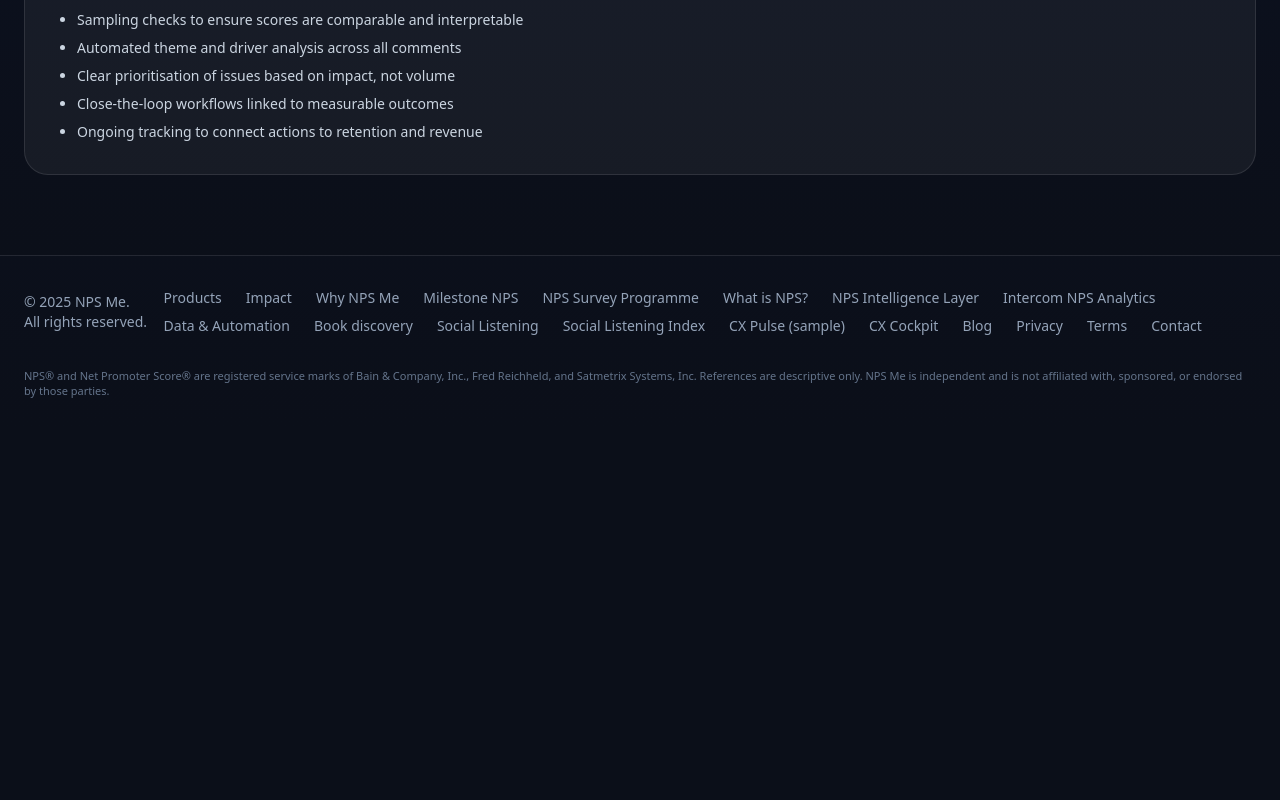
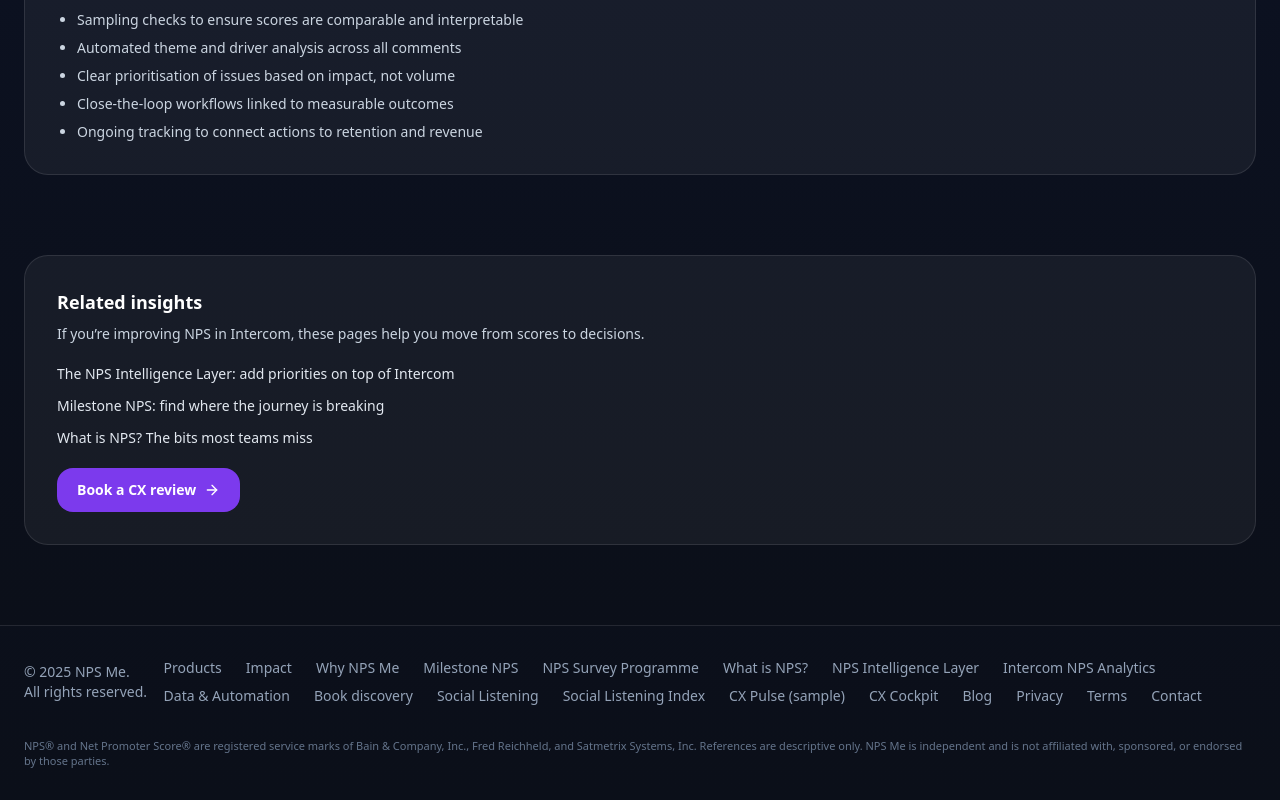
Before and after one commit to CasparRitchie/npsme-site, a React (Vite) app: page /intercom-nps-analytics in a window 1280 px wide. Shown: the part 1425-2225 px from the top of the page. Before the commit the page ends 1855 px from the top, so only its background shows below. Built offline with nearby package versions, Linux system fonts and the light colour scheme.

Commit message:
Add links in IntercomNpsAnalytics

```diff
--- a/src/pages/IntercomNpsAnalytics.jsx
+++ b/src/pages/IntercomNpsAnalytics.jsx
@@ -5,6 +5,7 @@ import { useLanguage } from "../i18n/LanguageContext";
 import { translations } from "../i18n/translations";
 import { useLocation, Link } from "react-router-dom";
 import { ArrowRight } from "lucide-react";
+import { localizePath } from "../i18n/pathHelpers";
 
 export default function IntercomNpsAnalytics() {
   const { lang } = useLanguage();
@@ -30,13 +31,13 @@ export default function IntercomNpsAnalytics() {
             <h1 className="text-3xl sm:text-4xl md:text-5xl leading-tight font-semibold tracking-tight text-white">
               {tr("intercomNps.h1")}
             </h1>
-            <p className="mt-5 text-slate-300 max-w-2xl">
-              {tr("intercomNps.intro")}
-            </p>
+
+            <p className="mt-5 text-slate-300 max-w-2xl">{tr("intercomNps.intro")}</p>
+
             <p className="mt-4 text-slate-300 max-w-2xl">
               {tr("intercomNps.pillarLinkPrefix")}{" "}
               <Link
-                to={lang === "fr" ? "/fr/nps-intelligence-layer" : "/nps-intelligence-layer"}
+                to={localizePath("/nps-intelligence-layer", lang)}
                 className="underline decoration-white/30 underline-offset-4 hover:text-white"
               >
                 {tr("intercomNps.pillarLinkText")}
@@ -46,7 +47,7 @@ export default function IntercomNpsAnalytics() {
 
             <div className="mt-8 flex flex-col sm:flex-row items-start sm:items-center gap-4">
               <Link
-                to={lang === "fr" ? "/fr/book" : "/book"}
+                to={localizePath("/book", lang)}
                 className="group inline-flex items-center gap-2 rounded-2xl px-5 py-3 text-sm font-semibold bg-[#22C55E] text-[#0B0F19] hover:bg-[#16A34A] transition"
               >
                 {tr("intercomNps.cta")}
@@ -54,7 +55,7 @@ export default function IntercomNpsAnalytics() {
               </Link>
 
               <Link
-                to={lang === "fr" ? "/fr/demo-survey-page" : "/demo-survey-page"}
+                to={localizePath("/demo-survey-page", lang)}
                 className="inline-flex items-center gap-2 text-sm text-slate-300 hover:text-white"
               >
                 {tr("intercomNps.secondaryCta")}
@@ -63,6 +64,7 @@ export default function IntercomNpsAnalytics() {
           </div>
         </div>
       </PageHeader>
+
       <section className="mx-auto max-w-7xl px-6 pb-20">
         <div className="rounded-3xl border border-white/10 bg-white/5 p-6 md:p-8">
           <h2 className="text-2xl md:text-3xl font-semibold text-white">
@@ -73,6 +75,7 @@ export default function IntercomNpsAnalytics() {
           </p>
         </div>
       </section>
+
       <section className="mx-auto max-w-7xl px-6 pb-20">
         <div className="rounded-3xl border border-white/10 bg-white/5 p-6 md:p-8">
           <h2 className="text-2xl md:text-3xl font-semibold text-white">
@@ -84,14 +87,13 @@ export default function IntercomNpsAnalytics() {
           </p>
 
           <ul className="mt-4 space-y-2 text-sm text-slate-300 list-disc pl-5">
-            {tr("intercomNps.sections.whereIntercomFallsShort.bullets", []).map(
-              (item) => (
-                <li key={item}>{item}</li>
-              )
-            )}
+            {tr("intercomNps.sections.whereIntercomFallsShort.bullets", []).map((item) => (
+              <li key={item}>{item}</li>
+            ))}
           </ul>
         </div>
       </section>
+
       <section className="mx-auto max-w-7xl px-6 pb-20">
         <div className="rounded-3xl border border-white/10 bg-white/5 p-6 md:p-8">
           <h2 className="text-2xl md:text-3xl font-semibold text-white">
@@ -103,14 +105,77 @@ export default function IntercomNpsAnalytics() {
           </p>
 
           <ul className="mt-4 space-y-2 text-sm text-slate-300 list-disc pl-5">
-            {tr("intercomNps.sections.howNpsMeFillsTheGap.bullets", []).map(
-              (item) => (
-                <li key={item}>{item}</li>
-              )
-            )}
+            {tr("intercomNps.sections.howNpsMeFillsTheGap.bullets", []).map((item) => (
+              <li key={item}>{item}</li>
+            ))}
           </ul>
         </div>
       </section>
+
+      {/* Related insights */}
+      <section className="mx-auto max-w-7xl px-6 pb-20">
+        <div className="rounded-3xl border border-white/10 bg-white/5 p-6 md:p-8">
+          <h2 className="text-lg font-semibold text-white">
+            {tr("intercomNps.related.title", "Related insights")}
+          </h2>
+
+          <p className="mt-2 text-sm text-slate-300 max-w-3xl">
+            {tr(
+              "intercomNps.related.subtitle",
+              "If you’re improving NPS in Intercom, these pages help you move from scores to decisions."
+            )}
+          </p>
+
+          <ul className="mt-5 space-y-3 text-sm">
+            <li>
+              <Link
+                to={localizePath("/nps-intelligence-layer", lang)}
+                className="text-slate-200 hover:text-white hover:underline underline-offset-4 decoration-white/20"
+              >
+                {tr(
+                  "intercomNps.related.links.layer",
+                  "The NPS Intelligence Layer: add priorities on top of Intercom"
+                )}
+              </Link>
+            </li>
+
+            <li>
+              <Link
+                to={localizePath("/milestone-nps", lang)}
+                className="text-slate-200 hover:text-white hover:underline underline-offset-4 decoration-white/20"
+              >
+                {tr(
+                  "intercomNps.related.links.milestone",
+                  "Milestone NPS: find where the journey is breaking"
+                )}
+              </Link>
+            </li>
+
+            <li>
+              <Link
+                to={localizePath("/what-is-nps", lang)}
+                className="text-slate-200 hover:text-white hover:underline underline-offset-4 decoration-white/20"
+              >
+                {tr(
+                  "intercomNps.related.links.whatIsNps",
+                  "What is NPS? The bits most teams miss"
+                )}
+              </Link>
+            </li>
+
+            <li className="pt-2">
+              <Link
+                to={localizePath("/book", lang)}
+                className="inline-flex items-center gap-2 rounded-2xl px-5 py-3 text-sm font-semibold bg-[#7C3AED] hover:bg-[#6D28D9] transition text-white"
+              >
+                {tr("intercomNps.related.links.book", "Book a CX review")}
+                <ArrowRight className="h-4 w-4" />
+              </Link>
+            </li>
+          </ul>
+        </div>
+      </section>
+
       {/* TODO: sections we’ll write next: What Intercom gives you / What’s missing / How NPS Me fills the gap / FAQs */}
     </div>
   );
```
Also changed, not shown: src/i18n/translations.js.
